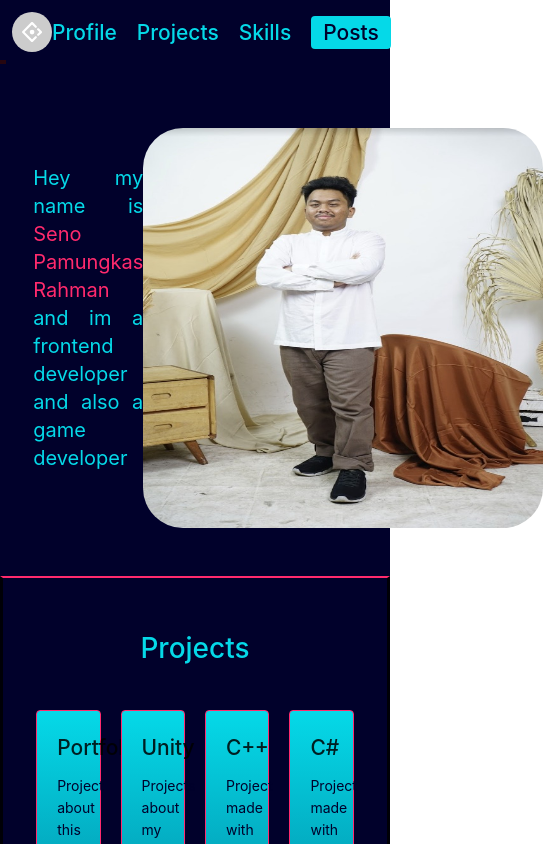
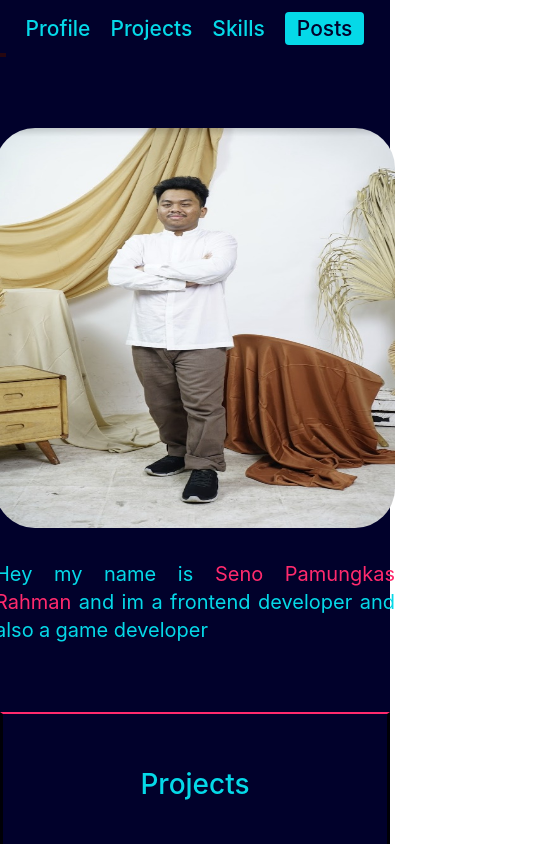
Before and after one commit to cattyman919/portfolio, a Next.js app: page / in a window 390 px wide. Shown: the top 844 px of the page, 543 px wide, since content can reach past the window. Built offline with nearby package versions, Linux system fonts and the light colour scheme.

Commit message:
Added Responsive Design

```diff
--- a/src/app/Navbar/index.tsx
+++ b/src/app/Navbar/index.tsx
@@ -34,16 +34,16 @@ const Navbar = (props) => {
   return (
     <>
       <div
-        className={`fixed flex items-center justify-between w-full p-3 z-[1] transition-all before:content-[""] before:absolute before:left-0 before:bottom-0  before:border-b before:border-solid before:bg-cyberpunk-1 ${
+        className={`fixed flex items-center justify-center sm:justify-between w-full px-[8.5vw] py-3  z-[1] transition-all before:content-[""] before:absolute before:left-0 before:bottom-0  before:border-b before:border-solid before:bg-cyberpunk-1 ${
           navBorderColor
             ? 'before:w-0 before:animate-border_nav_anim'
             : 'before:w-full before:animate-border_nav_anim_reverse'
         } bg-cyberpunk-5`}
       >
-        <div>
+        <div className="hidden sm:block">
           <Avatar size={40} icon={<AntDesignOutlined />} />
         </div>
-        <div className="flex items-center justify-between gap-5 mr-10 ">
+        <div className="flex gap-5">
           <a
             href="/"
             onClick={(e) => {
--- a/src/app/Profile/index.tsx
+++ b/src/app/Profile/index.tsx
@@ -4,14 +4,14 @@ const Profile = () => {
   return (
     <div
       id="profile-section"
-      className="flex items-center justify-between w-full pt-[8rem] pb-[3rem] px-[8.5vw] bg-cyberpunk-5"
+      className="flex flex-col items-center justify-between md:flex-row w-full pt-[8rem] pb-[3rem] px-[8.5vw] bg-cyberpunk-5"
     >
-      <p className="w-[400px]  text-xl text-justify text-cyberpunk-3">
+      <p className="w-[400px] mt-[2rem] md:mt-0  text-xl text-justify text-cyberpunk-3">
         Hey my name is{' '}
         <span className="text-cyberpunk-1 ">Seno Pamungkas Rahman</span> and im
         a frontend developer and also a game developer
       </p>
-      <div className="">
+      <div className="order-first md:order-last">
         <Image
           src={ProfilePic}
           alt="Profile Picture of Seno"
--- a/src/app/Projects/index.tsx
+++ b/src/app/Projects/index.tsx
@@ -7,7 +7,7 @@ const Projects = () => {
       className="flex flex-col items-center px-[8.5vw] py-[3rem] justify-start border-t-2 border-t-cyberpunk-1 border-solid bg-cyberpunk-5 "
     >
       <h1 className="mb-10 text-cyberpunk-3">Projects</h1>
-      <div className="grid grid-cols-4 gap-5">
+      <div className="grid grid-cols-1 gap-5 md:grid-cols-3 sm:grid-cols-2 lg:grid-cols-4 ">
         <ProjectModal
           title="Portfolio"
           description="Project about this portfolio website"
```
